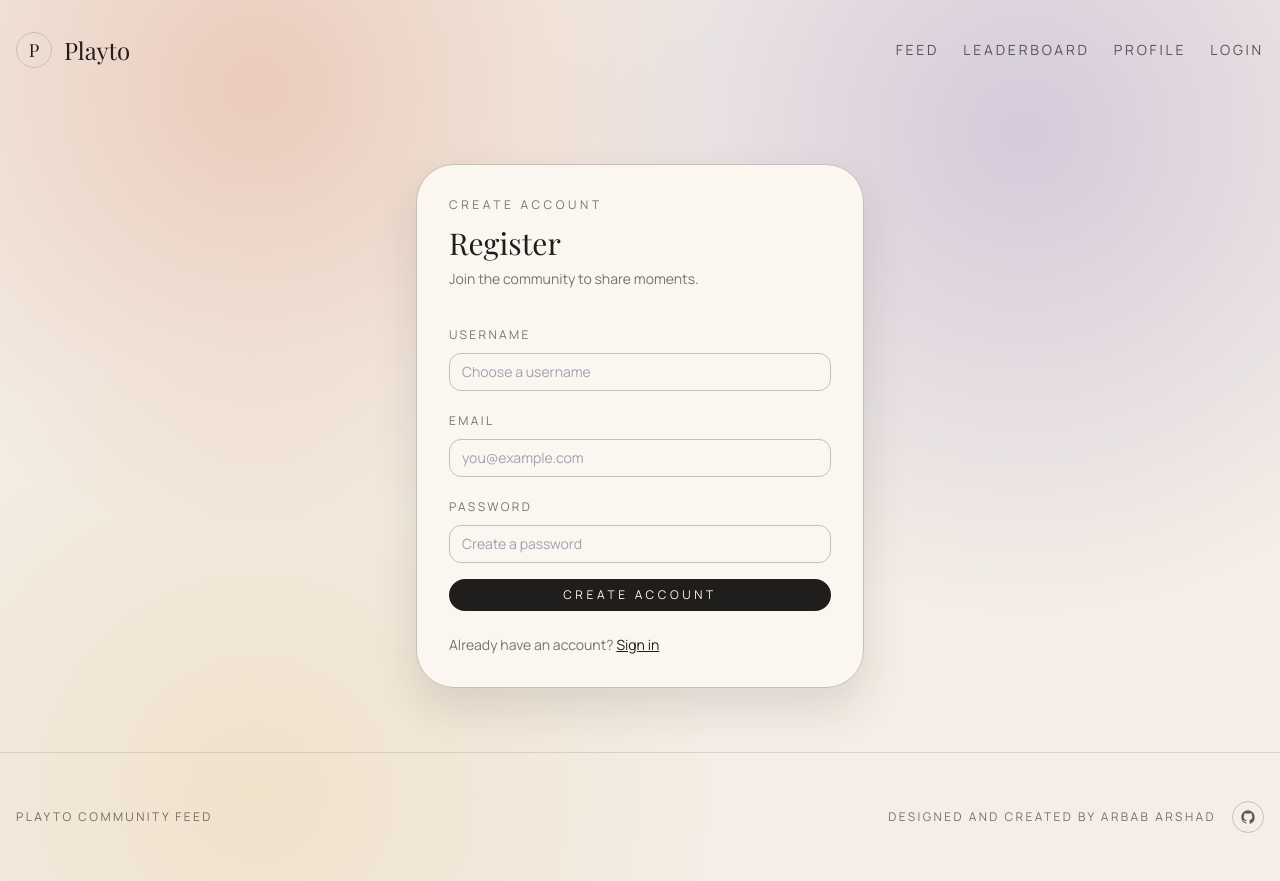
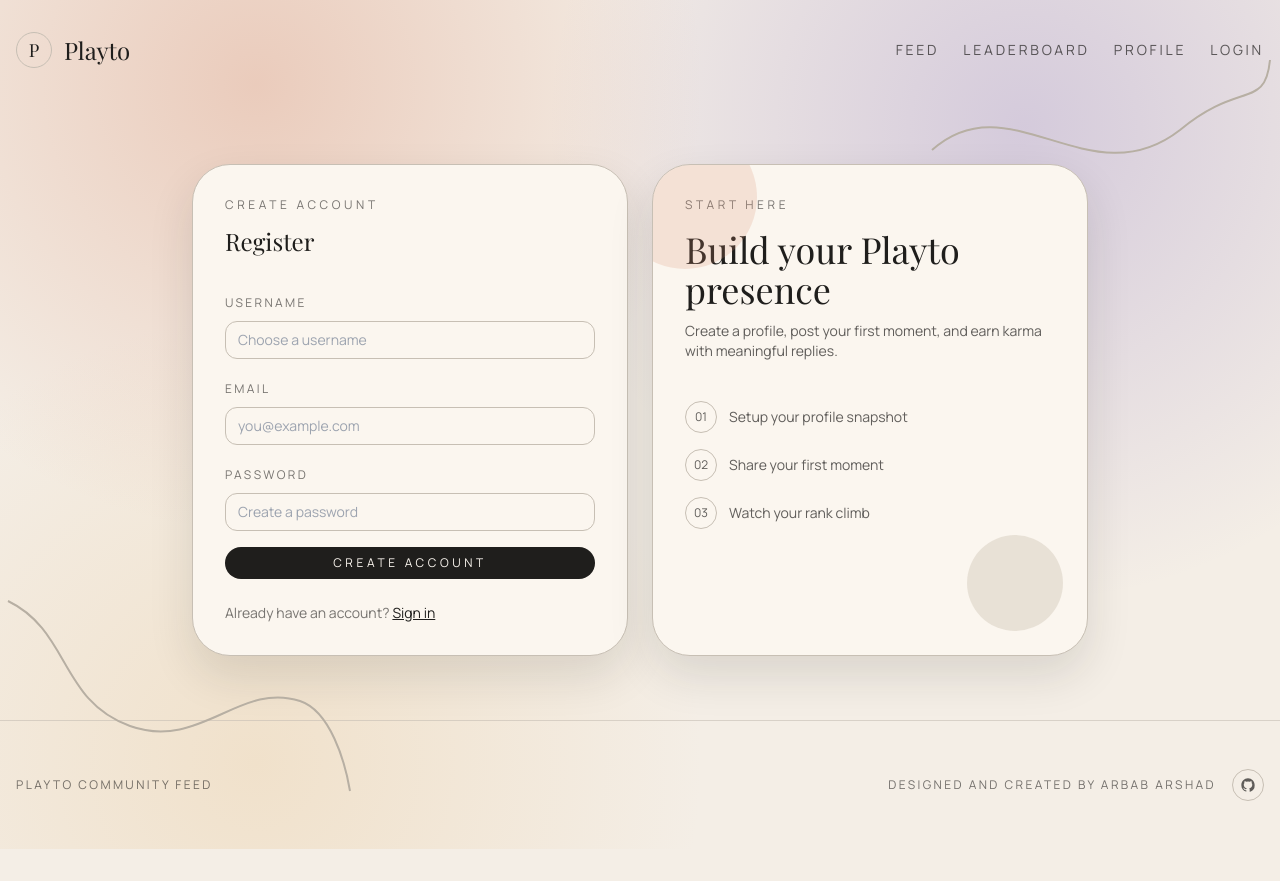
Before and after one commit to Arbab-ofc/Playto, a React (Vite) app in the folder frontend/: page /register in a window 1280 px wide. After the commit the page ends 849 px from the top, so only its background shows below. Built offline with nearby package versions, Linux system fonts and the light colour scheme; no server answers.

Commit message:
style: redesign auth pages

```diff
--- a/frontend/src/pages/Login.jsx
+++ b/frontend/src/pages/Login.jsx
@@ -30,14 +30,66 @@ export const Login = () => {
   };
 
   return (
-    <div className="min-h-screen canvas-bg text-ink">
+    <div className="min-h-screen canvas-bg text-ink relative overflow-hidden">
+      <svg
+        className="absolute -left-10 top-16 hidden lg:block"
+        width="380"
+        height="260"
+        viewBox="0 0 380 260"
+        fill="none"
+        xmlns="http://www.w3.org/2000/svg"
+      >
+        <path
+          d="M10 120C90 40 160 170 250 95C320 40 355 70 370 25"
+          strokeWidth="2"
+          className="ink-line"
+        />
+      </svg>
+      <svg
+        className="absolute right-0 bottom-10 hidden lg:block"
+        width="320"
+        height="220"
+        viewBox="0 0 320 220"
+        fill="none"
+        xmlns="http://www.w3.org/2000/svg"
+      >
+        <path
+          d="M8 40C70 70 50 140 120 155C190 170 225 110 275 125C300 135 310 175 315 210"
+          strokeWidth="2"
+          className="ink-line"
+        />
+      </svg>
+
       <Header />
       <div className="container mx-auto px-4 py-16">
-        <div className="phone-frame p-8 max-w-md mx-auto">
+        <div className="max-w-4xl mx-auto grid grid-cols-1 lg:grid-cols-2 gap-6">
+          <div className="phone-frame p-8 relative overflow-hidden">
+            <div className="absolute -right-12 -top-12 w-40 h-40 rounded-full bg-accent/20" />
+            <div className="absolute -left-10 bottom-8 w-28 h-28 rounded-full bg-haze/60" />
             <p className="text-xs uppercase tracking-[0.3em] text-ink/60">Welcome back</p>
-          <h1 className="font-display text-3xl mt-3">Sign in</h1>
-          <p className="text-sm text-ink/60 mt-2">Access your profile and share moments.</p>
+            <h1 className="font-display text-4xl mt-4">Sign in to Playto</h1>
+            <p className="text-sm text-ink/70 mt-3 max-w-sm">
+              Return to your conversations, keep your streaks alive, and share what matters next.
+            </p>
+            <div className="mt-10 space-y-4 text-sm text-ink/70">
+              <div className="flex items-center space-x-3">
+                <div className="w-8 h-8 rounded-full border border-line flex items-center justify-center text-xs">01</div>
+                <span>Continue your threads</span>
+              </div>
+              <div className="flex items-center space-x-3">
+                <div className="w-8 h-8 rounded-full border border-line flex items-center justify-center text-xs">02</div>
+                <span>Track your 24h karma</span>
+              </div>
+              <div className="flex items-center space-x-3">
+                <div className="w-8 h-8 rounded-full border border-line flex items-center justify-center text-xs">03</div>
+                <span>Unlock profile insights</span>
+              </div>
+            </div>
+          </div>
 
+          <div className="phone-frame p-8">
+            <p className="text-xs uppercase tracking-[0.3em] text-ink/60">Account access</p>
+            <h2 className="font-display text-2xl mt-3">Login</h2>
             <form className="mt-8 space-y-4" onSubmit={handleSubmit}>
               <div>
                 <label className="text-xs uppercase tracking-[0.2em] text-ink/60">Username</label>
@@ -80,6 +132,7 @@ export const Login = () => {
             </p>
           </div>
         </div>
+      </div>
       <Footer />
     </div>
   );
--- a/frontend/src/pages/Register.jsx
+++ b/frontend/src/pages/Register.jsx
@@ -30,14 +30,42 @@ export const Register = () => {
   };
 
   return (
-    <div className="min-h-screen canvas-bg text-ink">
+    <div className="min-h-screen canvas-bg text-ink relative overflow-hidden">
+      <svg
+        className="absolute left-0 bottom-12 hidden lg:block"
+        width="360"
+        height="240"
+        viewBox="0 0 360 240"
+        fill="none"
+        xmlns="http://www.w3.org/2000/svg"
+      >
+        <path
+          d="M8 40C70 70 60 140 130 165C200 190 240 120 300 140C330 150 345 200 350 230"
+          strokeWidth="2"
+          className="ink-line"
+        />
+      </svg>
+      <svg
+        className="absolute right-0 top-10 hidden lg:block"
+        width="360"
+        height="240"
+        viewBox="0 0 360 240"
+        fill="none"
+        xmlns="http://www.w3.org/2000/svg"
+      >
+        <path
+          d="M12 110C90 40 170 160 260 90C320 40 345 70 350 20"
+          strokeWidth="2"
+          className="ink-line"
+        />
+      </svg>
+
       <Header />
       <div className="container mx-auto px-4 py-16">
-        <div className="phone-frame p-8 max-w-md mx-auto">
+        <div className="max-w-4xl mx-auto grid grid-cols-1 lg:grid-cols-2 gap-6">
+          <div className="phone-frame p-8">
             <p className="text-xs uppercase tracking-[0.3em] text-ink/60">Create account</p>
-          <h1 className="font-display text-3xl mt-3">Register</h1>
-          <p className="text-sm text-ink/60 mt-2">Join the community to share moments.</p>
-
+            <h2 className="font-display text-2xl mt-3">Register</h2>
             <form className="mt-8 space-y-4" onSubmit={handleSubmit}>
               <div>
                 <label className="text-xs uppercase tracking-[0.2em] text-ink/60">Username</label>
@@ -91,6 +119,31 @@ export const Register = () => {
               </Link>
             </p>
           </div>
+
+          <div className="phone-frame p-8 relative overflow-hidden">
+            <div className="absolute -left-10 -top-10 w-36 h-36 rounded-full bg-accent/20" />
+            <div className="absolute right-6 bottom-6 w-24 h-24 rounded-full bg-haze/60" />
+            <p className="text-xs uppercase tracking-[0.3em] text-ink/60">Start here</p>
+            <h1 className="font-display text-4xl mt-4">Build your Playto presence</h1>
+            <p className="text-sm text-ink/70 mt-3 max-w-sm">
+              Create a profile, post your first moment, and earn karma with meaningful replies.
+            </p>
+            <div className="mt-10 space-y-4 text-sm text-ink/70">
+              <div className="flex items-center space-x-3">
+                <div className="w-8 h-8 rounded-full border border-line flex items-center justify-center text-xs">01</div>
+                <span>Setup your profile snapshot</span>
+              </div>
+              <div className="flex items-center space-x-3">
+                <div className="w-8 h-8 rounded-full border border-line flex items-center justify-center text-xs">02</div>
+                <span>Share your first moment</span>
+              </div>
+              <div className="flex items-center space-x-3">
+                <div className="w-8 h-8 rounded-full border border-line flex items-center justify-center text-xs">03</div>
+                <span>Watch your rank climb</span>
+              </div>
+            </div>
+          </div>
+        </div>
       </div>
       <Footer />
     </div>
```
Lines whose indentation alone changed are shown as unchanged.
